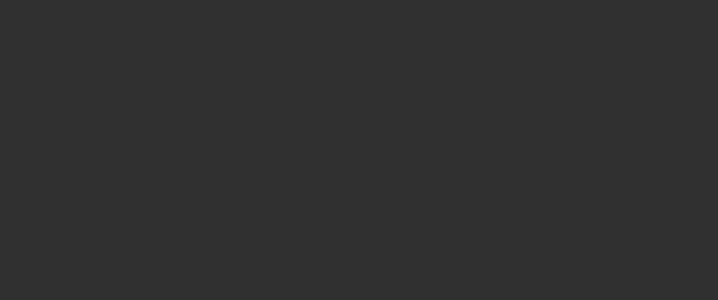
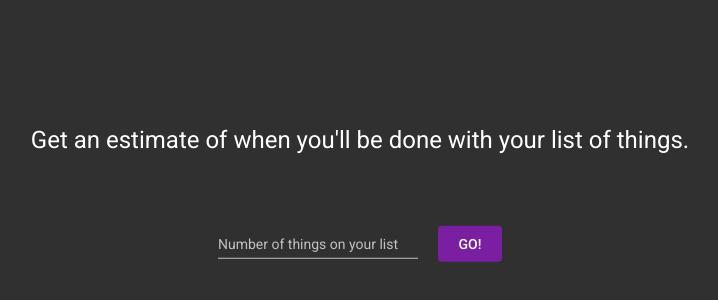
Before and after one commit to BentonEdmondson/EstimatedTimeOfCompletion, an Angular app: page / in a window 1280 px wide. Shown: the part 50-350 px from the top of the page, without its empty margins (280-998 px from the left). Built offline with nearby package versions, Linux system fonts and the light colour scheme.

Commit message:
homepage is now working

```diff
--- a/package.json
+++ b/package.json
@@ -31,9 +31,9 @@
     "@angular/cli": "~9.1.0",
     "@angular/compiler-cli": "~9.1.0",
     "@angular/language-service": "~9.1.0",
-    "@types/node": "^12.11.1",
     "@types/jasmine": "~3.5.0",
     "@types/jasminewd2": "~2.0.3",
+    "@types/node": "^12.11.1",
     "codelyzer": "^5.1.2",
     "jasmine-core": "~3.5.0",
     "jasmine-spec-reporter": "~4.2.1",
--- a/src/app/app-routing.module.ts
+++ b/src/app/app-routing.module.ts
@@ -1,9 +1,11 @@
 import { NgModule } from '@angular/core';
 import { Routes, RouterModule } from '@angular/router';
+import { HomepageComponent } from './homepage/homepage.component';
 import { EstimatorComponent } from './estimator/estimator.component';
 
 
 const routes: Routes = [
+  { path: '', component: HomepageComponent },
   { path: 'app/:numTasks', component: EstimatorComponent}
 ];
 
--- a/src/app/estimator/estimator.component.html
+++ b/src/app/estimator/estimator.component.html
@@ -6,7 +6,7 @@
 
 <div class="centered estimator">
     <div class="buttons">
-        <button mat-mini-fab [color]="buttonNum+1<curTask?'warn':'accent'" [disabled]="false"
+        <button mat-mini-fab [color]="buttonNum+1<curTask?'warn':'accent'"
             *ngFor="let buttonNum of buttons"
             (click)="buttonNum+1 != buttons.length ? finishTask(buttonNum+1) : congratulateUser(congratulationsDialogBox)">{{buttonNum+1}}</button>
     </div>
--- /dev/null
+++ b/src/app/homepage/homepage.component.css
@@ -0,0 +1,10 @@
+.centered {
+    position: absolute;
+    left: 50%;
+    -webkit-transform: translate(-50%, -50%);
+    -moz-transform: translate(-50%, -50%);
+    -ms-transform: translate(-50%, -50%);
+    -o-transform: translate(-50%, -50%);
+    transform: translate(-50%, -50%);
+    /* the above: https://stackoverflow.com/a/17973808/12944748 */
+}
--- /dev/null
+++ b/src/app/homepage/homepage.component.html
@@ -0,0 +1,11 @@
+<div class="centered" style="margin-top: 250px; text-align: center; width: 100%;">
+    <div class="mat-h1">Get an estimate of when you'll be done with your list of things.</div>
+
+    <form style="margin-top: 5%;">
+        <mat-form-field color="accent" style="width: 200px;">
+            <mat-label>Number of things on your list</mat-label>
+            <input matInput placeholder="5" autocomplete="off" #form>
+        </mat-form-field>
+        <button mat-flat-button color="primary" style="margin-left: 20px;" (click)="gotoApp(form.value)">GO!</button>
+    </form>
+</div>
--- /dev/null
+++ b/src/app/homepage/homepage.component.ts
@@ -0,0 +1,20 @@
+import { Component, OnInit } from '@angular/core';
+import { Router } from '@angular/router';
+
+@Component({
+  selector: 'app-homepage',
+  templateUrl: './homepage.component.html',
+  styleUrls: ['./homepage.component.css']
+})
+export class HomepageComponent implements OnInit {
+
+  constructor(private router: Router) { }
+
+  ngOnInit(): void {
+  }
+
+  gotoApp = numTasks => {
+    this.router.navigateByUrl(`/app/${numTasks}`);
+  }
+
+}
--- a/src/styles.css
+++ b/src/styles.css
@@ -2,7 +2,6 @@
 
 html, body {
     height: 100%;
-    background-color: whitesmoke;
 }
 
 body {
```
Also changed, not shown: src/app/app.module.ts (+8 -2 lines), 1 other file (tests, documents, lock files or other folders).
